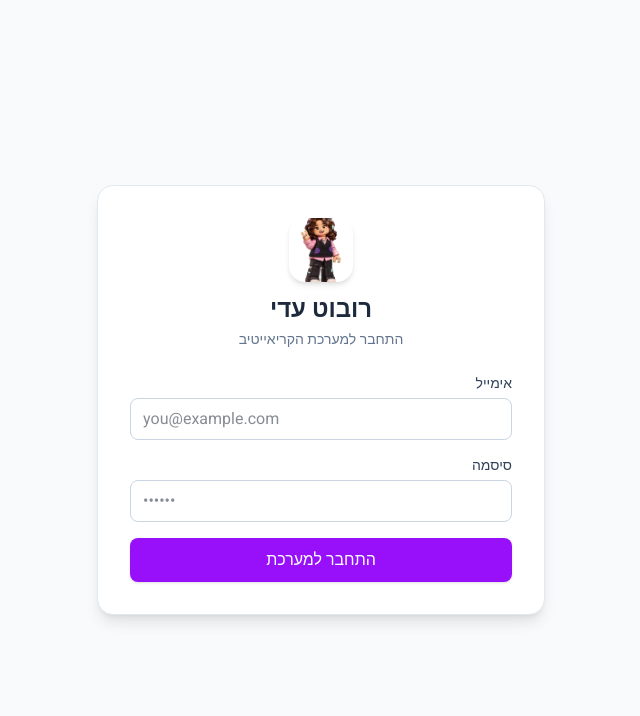
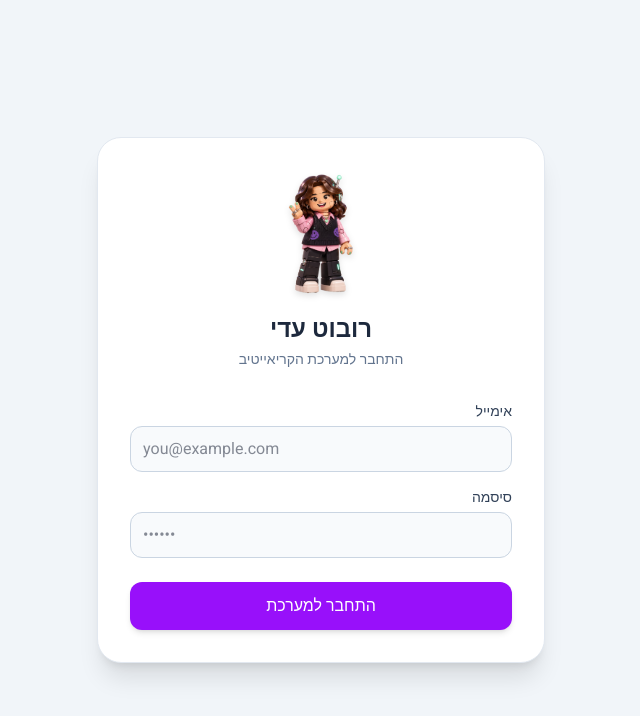
Before and after one commit to petelnir155-creator/creative-os, a React (Vite) app: page / in a window 1280 px wide. Shown: the top 716 px of the page, without its empty margins (405-1045 px from the left). Built offline with nearby package versions, Linux system fonts and the light colour scheme; no server answers.

Commit message:
Update AuthGate.jsx

```diff
--- a/src/components/AuthGate.jsx
+++ b/src/components/AuthGate.jsx
@@ -24,10 +24,14 @@ export default function AuthGate() {
   }
 
   return (
-    <div className="flex min-h-screen items-center justify-center bg-slate-50 p-4" dir="rtl">
-      <div className="w-full max-w-md rounded-2xl bg-white p-8 shadow-lg border border-slate-200">
-        <div className="text-center mb-6">
-          <img src="/adi.png" alt="רובוט עדי" className="w-16 h-16 rounded-2xl mx-auto mb-3 object-cover shadow-md" />
+    <div className="flex min-h-screen items-center justify-center bg-slate-100 p-4" dir="rtl">
+      <div className="w-full max-w-md rounded-3xl bg-white p-8 shadow-xl border border-slate-200">
+        <div className="text-center mb-8">
+          <img
+            src="/adi.png"
+            alt="רובוט עדי"
+            className="w-32 h-32 mx-auto mb-4 object-contain drop-shadow-md"
+          />
           <h1 className="text-2xl font-bold text-slate-800">רובוט עדי</h1>
           <p className="text-sm text-slate-500 mt-1">התחבר למערכת הקריאייטיב</p>
         </div>
@@ -47,7 +51,7 @@ export default function AuthGate() {
               value={email}
               onChange={(e) => setEmail(e.target.value)}
               placeholder="you@example.com"
-              className="w-full px-3 py-2 border border-slate-300 rounded-lg focus:outline-none focus:ring-2 focus:ring-purple-500 text-left"
+              className="w-full px-3 py-2.5 border border-slate-300 rounded-xl focus:outline-none focus:ring-2 focus:ring-purple-500 text-left bg-slate-50"
               dir="ltr"
             />
           </div>
@@ -60,7 +64,7 @@ export default function AuthGate() {
               value={password}
               onChange={(e) => setPassword(e.target.value)}
               placeholder="••••••"
-              className="w-full px-3 py-2 border border-slate-300 rounded-lg focus:outline-none focus:ring-2 focus:ring-purple-500 text-left"
+              className="w-full px-3 py-2.5 border border-slate-300 rounded-xl focus:outline-none focus:ring-2 focus:ring-purple-500 text-left bg-slate-50"
               dir="ltr"
             />
           </div>
@@ -68,7 +72,7 @@ export default function AuthGate() {
           <button
             type="submit"
             disabled={loading}
-            className="w-full py-2.5 px-4 bg-purple-600 hover:bg-purple-700 text-white font-medium rounded-lg transition-colors shadow-sm disabled:opacity-50 cursor-pointer"
+            className="w-full py-3 px-4 bg-purple-600 hover:bg-purple-700 text-white font-medium rounded-xl transition-colors shadow-md disabled:opacity-50 cursor-pointer mt-2"
           >
             {loading ? 'מתחבר...' : 'התחבר למערכת'}
           </button>
```
